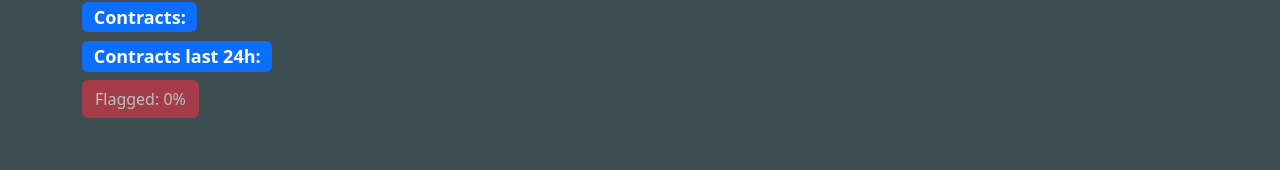
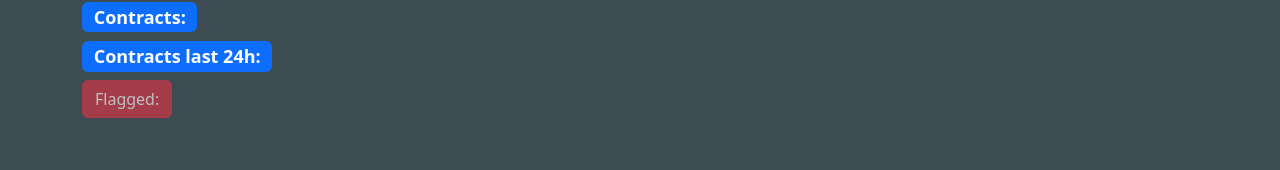
Before and after one commit to giovannifranchi/goodboi-frontend, a Vue app: page /dashboard in a window 1280 px wide. Shown: the part 263-433 px from the top of the page. Built offline with nearby package versions, Linux system fonts and the light colour scheme; no server answers.

Commit message:
Add: flagged total Implmentation

```diff
--- a/src/components/general/StatsComponent.vue
+++ b/src/components/general/StatsComponent.vue
@@ -12,8 +12,9 @@
     <div class="col-4">
       <ContractsComponent :contractsNumber="getContractNumer" :contracts24Number="getContracts24" />
       <button type="button" class="btn btn-danger disabled" @click="showTable">
-       Flagged: {{ getErrorsPercentage }}%
+       Flagged: {{ getFlaggedNumber }}
       </button>
+
 
     </div>
   </div>
@@ -39,7 +40,7 @@ export default {
   },
 
   computed: {
-    ...mapGetters(["getContracts", "getContracts24", "getCompilationErrors"]),
+    ...mapGetters(["getContracts", "getContracts24", "getCompilationErrors", "getFlaggedContracts"]),
 
     getSeries() {
       const numbers = [];
@@ -66,6 +67,10 @@ export default {
       };
     },
 
+    getFlaggedOptions(){
+
+    },
+
     getContractNumer() {
       const numbers = [];
       for (let contracts in this.getContracts) {
@@ -77,6 +82,16 @@ export default {
         return 0;
       } else {
         return numbers.reduce((acc, curr) => acc + curr);
+      }
+    },
+
+    getFlaggedNumber(){
+      if(this.getFlaggedContracts){
+        const totalNumbers = [];
+        for(let flagged in this.getFlaggedContracts){
+          totalNumbers.push(this.getFlaggedContracts[flagged]);
+        }
+        return totalNumbers.reduce((acc, curr)=> acc + curr);
       }
     },
 
@@ -106,7 +121,7 @@ export default {
   },
 
   methods: {
-    ...mapActions(["fetchContracts", "fetchContracts24", "fetchCompilationErrors"]),
+    ...mapActions(["fetchContracts", "fetchContracts24", "fetchCompilationErrors", "fetchFlaggedContracts"]),
 
     showTable() {
       this.tableShow ? (this.tableShow = false) : (this.tableShow = true);
@@ -117,6 +132,7 @@ export default {
     await this.fetchContracts();
     await this.fetchContracts24();
     await this.fetchCompilationErrors();
+    await this.fetchFlaggedContracts();
   },
 };
 </script>
```
